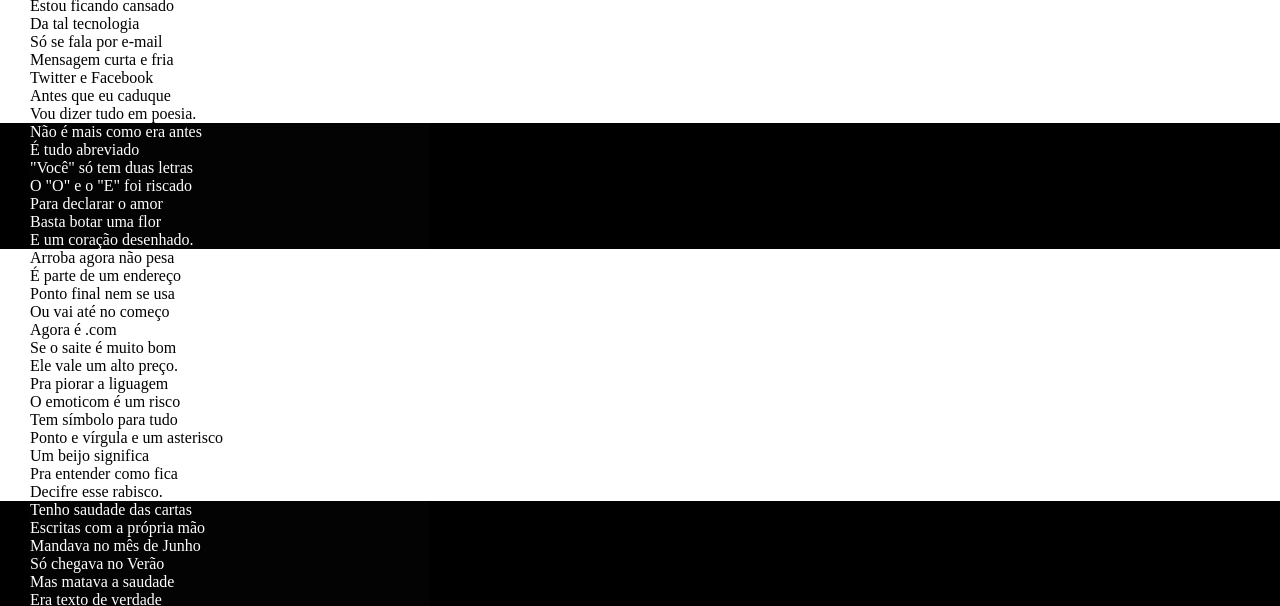
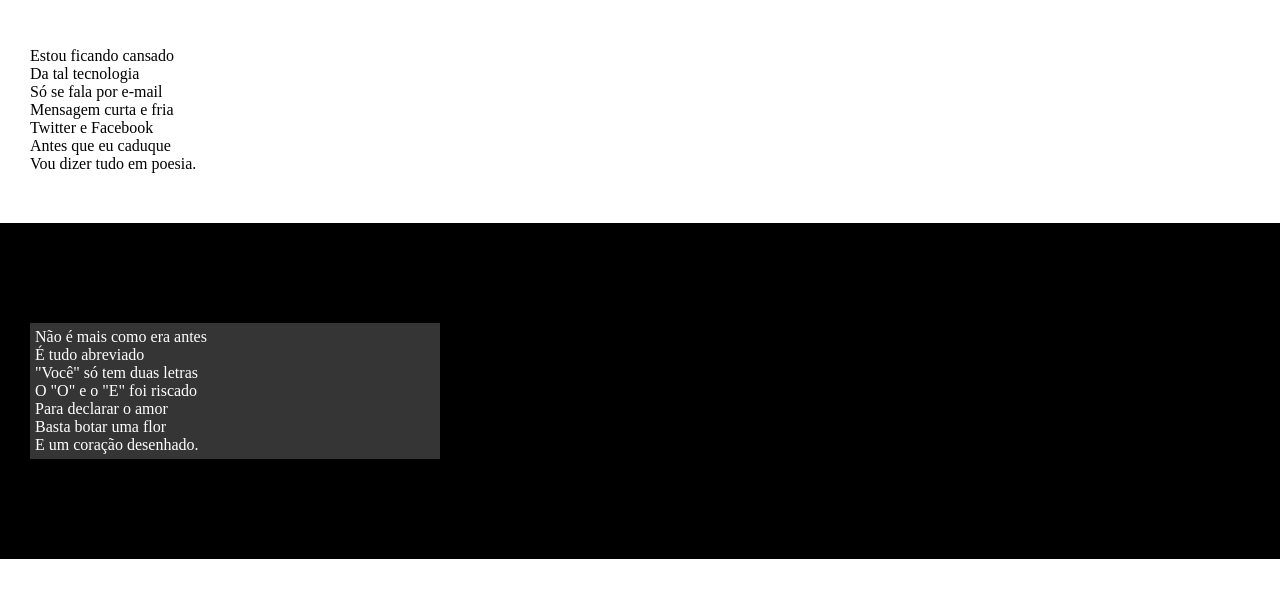
Before and after one commit to yasmimdealbuquerque/html-css, a plain HTML site: page desafios/d011/index.html in a window 1280 px wide. Shown: the part 158-764 px from the top of the page. Drawn offline with Linux system fonts and the light colour scheme.

Commit message:
d011 atualizado

```diff
--- a/desafios/d011/estilo/style.css
+++ b/desafios/d011/estilo/style.css
@@ -45,18 +45,23 @@ section{
 }
 
 section.normal{
+    padding-top: 50px;
+    padding-bottom: 50px;
     background-color: white;
     color: black;
 }
 
 section.imagem{
-    background-color: black;
+    padding-top: 100px;
+    padding-bottom: 100px;
+    background-color: rgb(0, 0, 0);
     color: white;
 }
 
 section.imagem > p{
+    padding: 5px;
     width: 400px;
-    background-color: rgba(10, 10, 10, 0.315);
+    background-color: rgba(75, 74, 74, 0.726);
 }
 footer{
     background-color: black;
--- a/desafios/d011/index.html
+++ b/desafios/d011/index.html
@@ -46,7 +46,7 @@
                 Agora é .com <br>
                 Se o saite é muito bom <br>
                 Ele vale um alto preço. <br>
-            </p>
+            </p> <br>
 
             <p>
                 Pra piorar a liguagem <br>
@@ -80,7 +80,7 @@
                 Abriu outro aplicativo <br>
                 O mundo ficou cativo <br>
                 Da tecnologia do agora. <br>
-            </p>
+            </p> <br>
 
             <p>
                 Felizmente, pra orar  <br>
```
